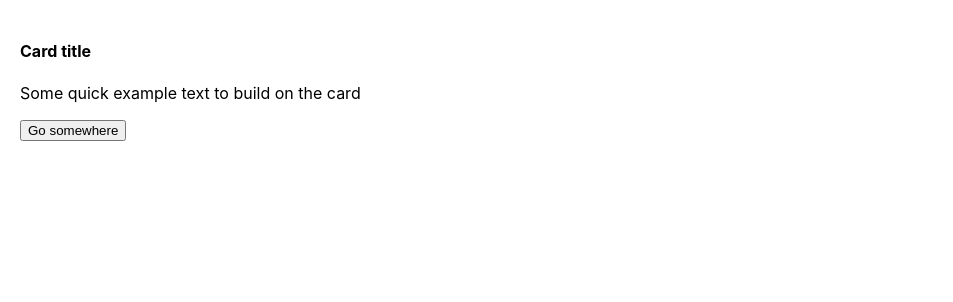
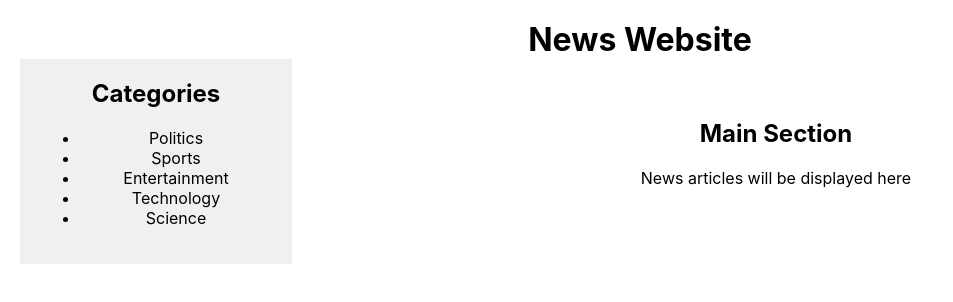
Before and after one commit to SerjioBlack/Hillel-hw-js, a React (Create React App) app in the folder my-app/: page / in a window 1280 px wide. Shown: the top 302 px of the page, without its empty margins (0-953 px from the left). Built offline with nearby package versions, Linux system fonts and the light colour scheme.

Commit message:
HW-72 completed

```diff
--- a/my-app/src/App.css
+++ b/my-app/src/App.css
@@ -36,3 +36,30 @@
     transform: rotate(360deg);
   }
 }
+
+.container {
+  text-align: center;
+  display: flex;
+  justify-content: space-between;
+  align-items: center;
+}
+
+nav {
+  width: 20%;
+  padding: 20px;
+  background-color: #f0f0f0;
+}
+
+main {
+  width: 80%;
+  padding: 20px;
+}
+
+h1 {
+  margin: 0;
+  text-align: center;
+}
+
+h2 {
+  margin-top: 0;
+}
--- a/my-app/src/App.js
+++ b/my-app/src/App.js
@@ -1,9 +1,17 @@
-import Card from "./components/Card";
+import React from 'react';
+import './App.css';
+import Header from './components/Header';
+import NavigationPanel from './components/NavigationPanel';
+import MainSection from './components/MainSection';
 
 function App() {
     return (
-        <div className="App">
-            <Card />
+        <div className="app">
+            <Header />
+            <div className="container">
+                <NavigationPanel />
+                <MainSection />
+            </div>
         </div>
     );
 }
--- a/my-app/src/components/Card.jsx
+++ /dev/null
@@ -1,18 +0,0 @@
-import React from "react";
-
-class Card extends React.Component {
-
-    render() {
-        return <div className="card">
-            <div className="card-body">
-                <h4 className="card-title">Card title</h4>
-                <p className="card-text">Some quick example text to
-                    build on the card</p>
-                <button type="button" className="btn btn-primary">Go
-                    somewhere</button>
-            </div>
-        </div>
-    }
-}
-
-export default Card;
--- /dev/null
+++ b/my-app/src/components/Header.jsx
@@ -0,0 +1,10 @@
+import React from 'react';
+
+const Header = () => {
+    return (
+        <header>
+            <h1>News Website</h1>
+        </header>
+    );
+}
+export default Header;
--- /dev/null
+++ b/my-app/src/components/MainSection.jsx
@@ -0,0 +1,13 @@
+import React from 'react';
+
+const MainSection = () => {
+    return (
+        <main>
+            <h2>Main Section</h2>
+            <div className="news-container">
+                <p>News articles will be displayed here</p>
+            </div>
+        </main>
+    );
+}
+export default MainSection;
--- /dev/null
+++ b/my-app/src/components/NavigationPanel.jsx
@@ -0,0 +1,17 @@
+import React from 'react';
+
+const NavigationPanel = () => {
+    return (
+        <nav>
+            <h2>Categories</h2>
+            <ul>
+                <li>Politics</li>
+                <li>Sports</li>
+                <li>Entertainment</li>
+                <li>Technology</li>
+                <li>Science</li>
+            </ul>
+        </nav>
+    );
+}
+export default NavigationPanel;
```
Also changed, not shown: 1 other file (tests, documents, lock files or other folders).
